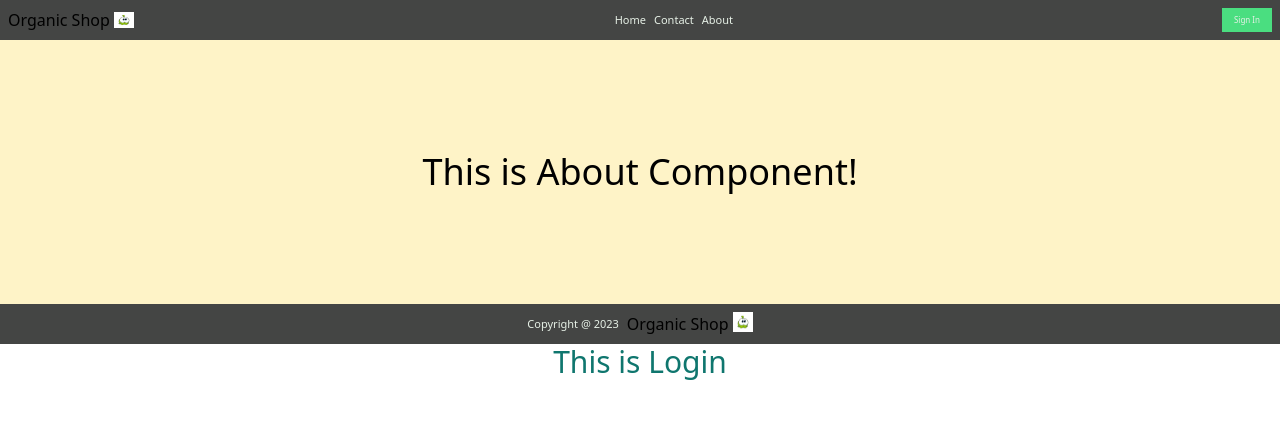
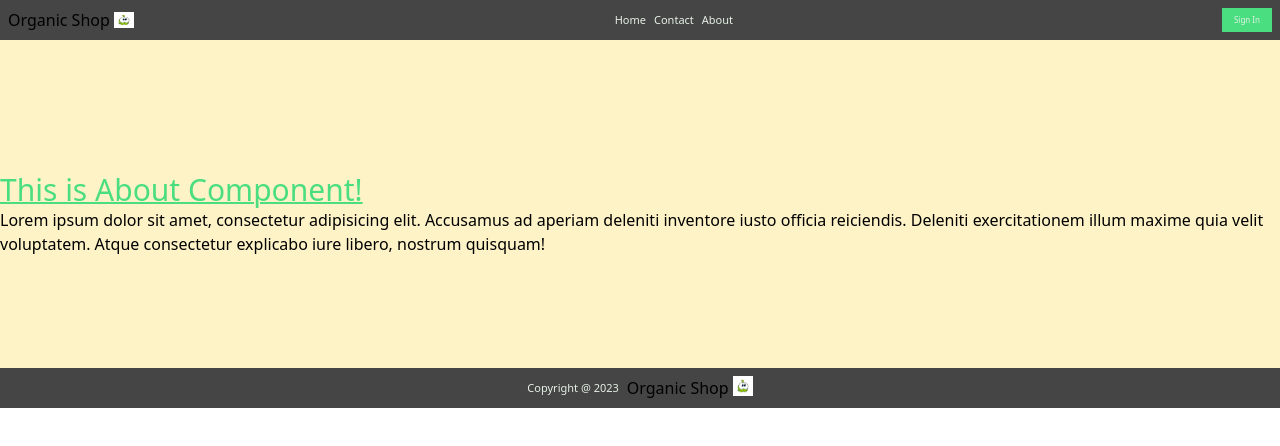
Before and after one commit to Savindi20/ReactAppNote, a React (Create React App) app: page /about in a window 1280 px wide. Shown: the top 446 px of the page. Built offline with nearby package versions, Linux system fonts and the light colour scheme.

Commit message:
about and navigation updated with routing

```diff
--- a/src/App.tsx
+++ b/src/App.tsx
@@ -1,10 +1,6 @@
 import React from 'react';
-import logo from './logo.svg';
 import './App.css';
-import {Navbar} from "./view/common/NavBar/Navbar";
-import {MainContent} from "./view/common/MainContent/MainContent";
-import {Footer} from "./view/common/Fotter/Footer";
-import {BrowserRouter} from "react-router-dom";
+import {BrowserRouter, Route, Routes} from "react-router-dom";
 import {DefaultLayout} from "./view/common/DefaultLayout/DefaultLayout";
 import {Login} from "./view/pages/Login/Login";
 
@@ -20,8 +16,12 @@ function App() {
     //   <div className="bg-red p-10 text-align">Tailwind External utility BOX</div>
     <>
         <BrowserRouter>
-           <DefaultLayout/>
-            <Login/>
+            <Routes>
+                <Route path="/*" Component={DefaultLayout}></Route>
+                <Route path="/login" Component={Login}></Route>
+            </Routes>
+           {/*<DefaultLayout/>*/}
+           {/* <Login/>*/}
         </BrowserRouter>
     </>
 )
--- a/src/view/common/NavBar/Navbar.tsx
+++ b/src/view/common/NavBar/Navbar.tsx
@@ -48,9 +48,8 @@ export class Navbar extends Component {
 
                     <button className="text-[8px] text-[#e6f0e6]
                                    bg-green-400 pl-3 pr-3
-                                   hover:text-tertiary"
-                            onClick={this.onButtonClick}>
-                        Sign In
+                                   hover:text-tertiary">
+                        <Link to="/login">Sign In</Link>
                     </button>
                 </div>
             </>
--- a/src/view/pages/About/About.tsx
+++ b/src/view/pages/About/About.tsx
@@ -3,11 +3,19 @@ import {Component} from "react";
 export class About extends Component {
     render() {
         return (
-            <>
-                <h1 className="text-4xl text-center
-                               text-tertiary">
-                    This is About Component!</h1>
-            </>
+            <div className="flex">
+                <div className="h-auto pt-5">
+                    <h1 className="text-3xl text-green-400 underline decoration-2">
+                        This is About Component!
+                    </h1>
+
+                    <p className="text-12pxl">
+                        Lorem ipsum dolor sit amet, consectetur adipisicing elit. Accusamus ad aperiam deleniti
+                        inventore iusto officia reiciendis. Deleniti exercitationem illum maxime quia velit voluptatem.
+                        Atque consectetur explicabo iure libero, nostrum quisquam!
+                    </p>
+                </div>
+            </div>
         );
     }
 }
```
